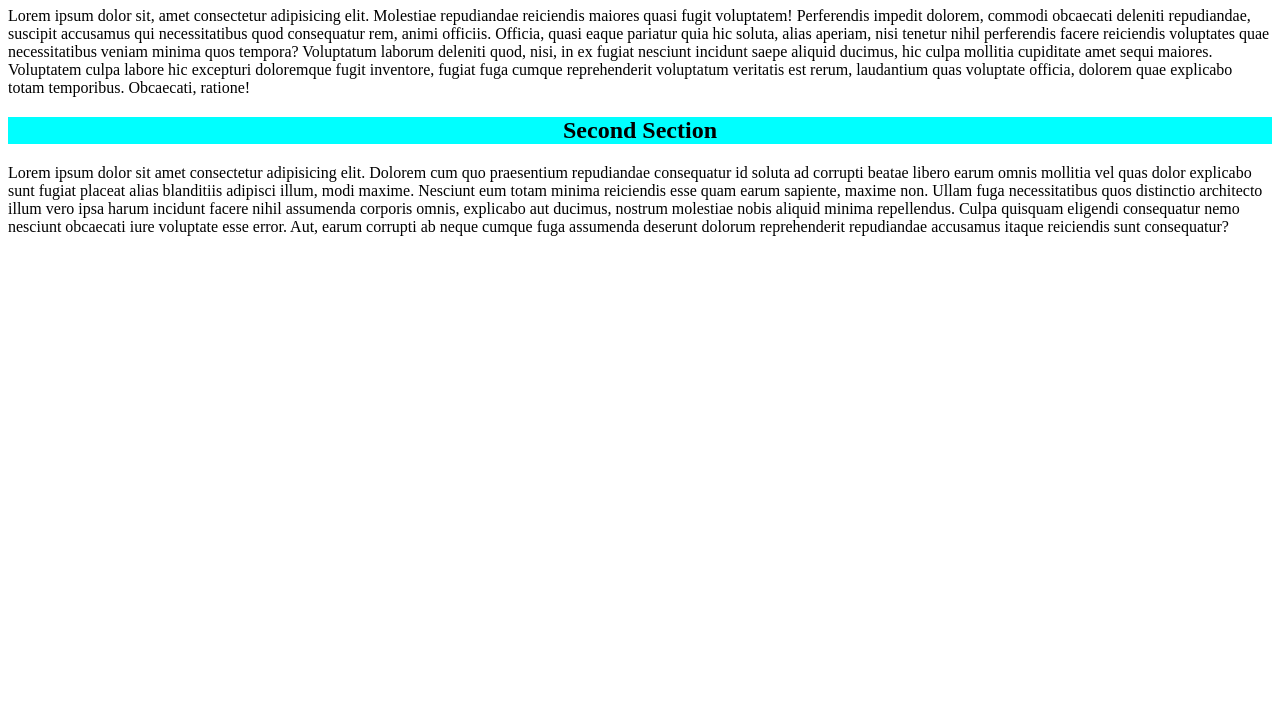
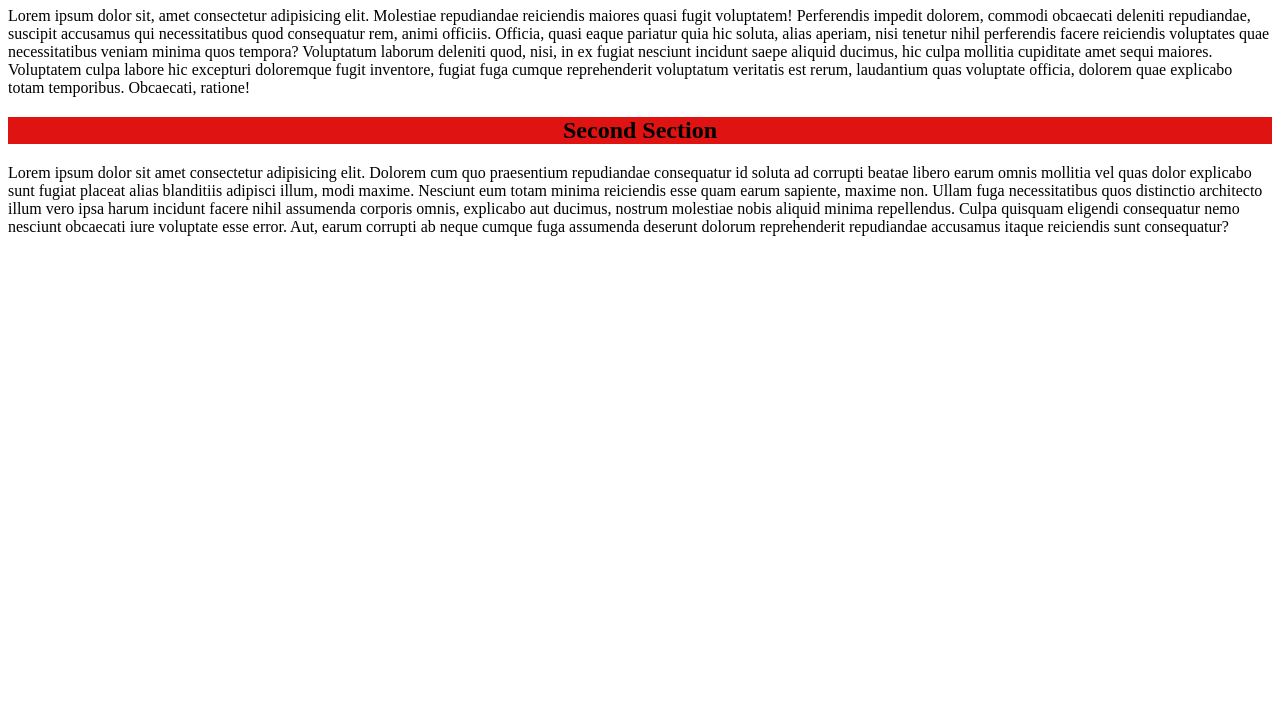
Before and after one commit to CHORY-Chanrady/testing, a plain HTML site: page index.html in a window 1280 px wide. Shown: the part 73-800 px from the top of the page. Drawn offline with Linux system fonts and the light colour scheme.

Commit message:
Second commit

```diff
--- a/index.html
+++ b/index.html
@@ -6,7 +6,7 @@
     <title>Oun Nith</title>
     <style>
       .title {
-        background-color: aqua;
+        background-color: rgb(224, 19, 19);
         text-align: center;
       }
       /* .content {
```
